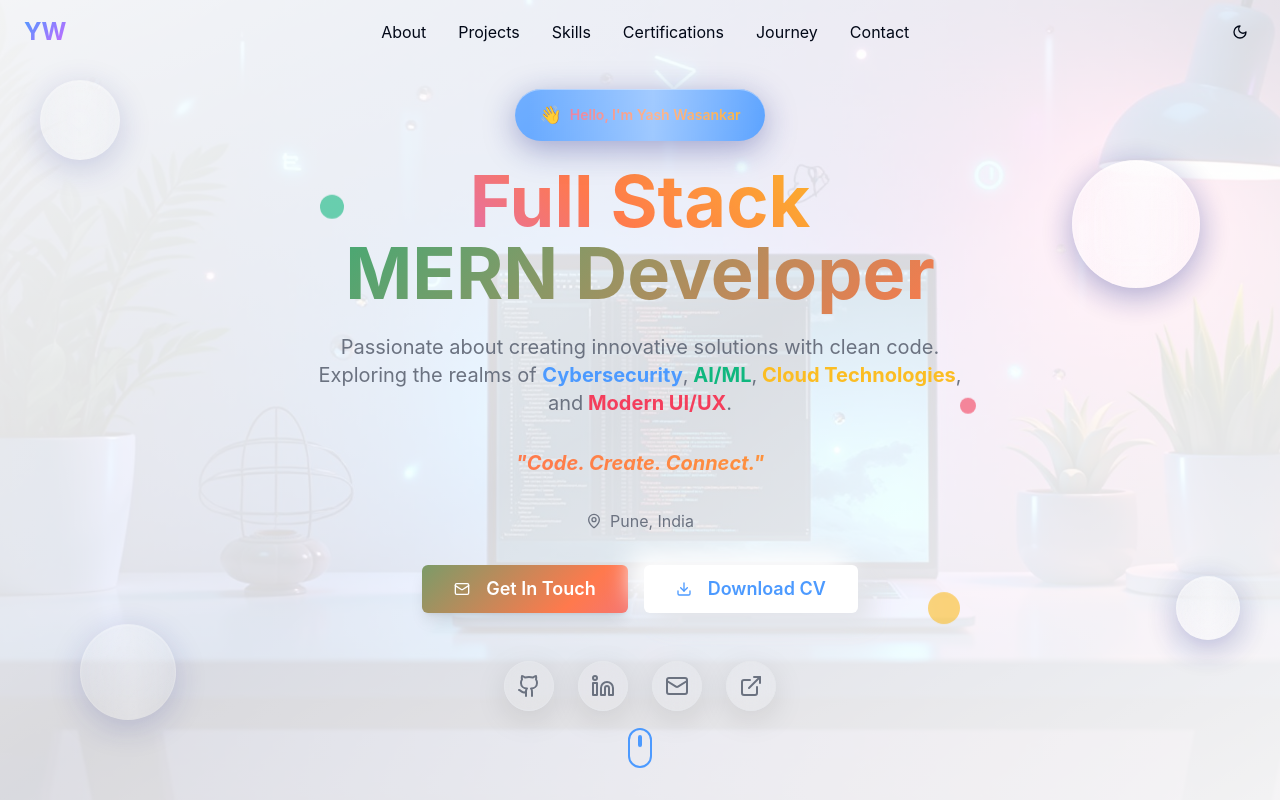
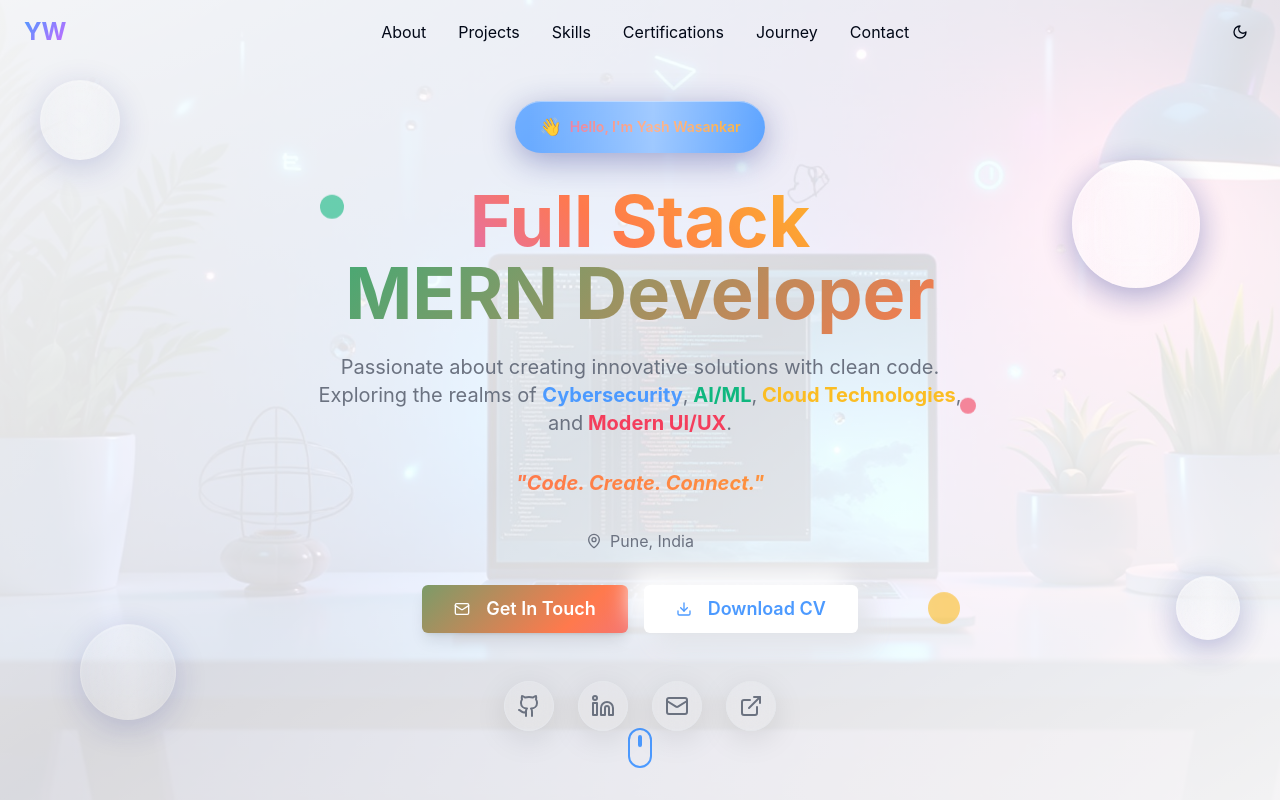
Before and after one commit to Yash08official/yash18-portfolio, a React (Vite) app: page / in a window 1280 px wide. Shown: the top 800 px of the page. Built offline with nearby package versions, Linux system fonts and the light colour scheme.

Commit message:
Fix cutoff issue
Adjust layout to move content downwards and resolve cutoff issues.

```diff
--- a/src/components/Portfolio/Hero.tsx
+++ b/src/components/Portfolio/Hero.tsx
@@ -59,7 +59,7 @@ const Hero = () => {
           className="max-w-4xl mx-auto"
         >
           {/* Greeting Badge */}
-          <motion.div variants={itemVariants} className="mb-6">
+          <motion.div variants={itemVariants} className="mb-8 mt-8">
             <Badge className="text-sm px-6 py-3 crystalline text-primary border-0 hover:scale-105 transition-transform duration-300">
               <span className="mr-2 text-lg">👋</span>
               <span className="holographic font-semibold">Hello, I'm Yash Wasankar</span>
```
